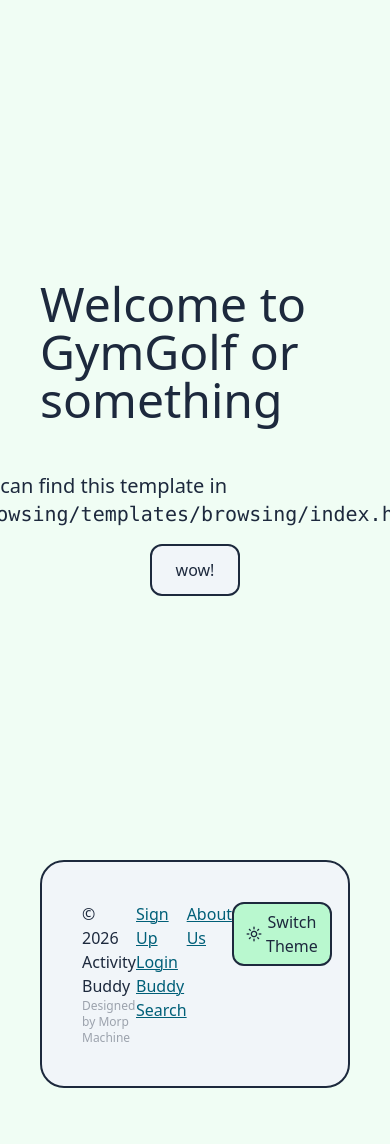
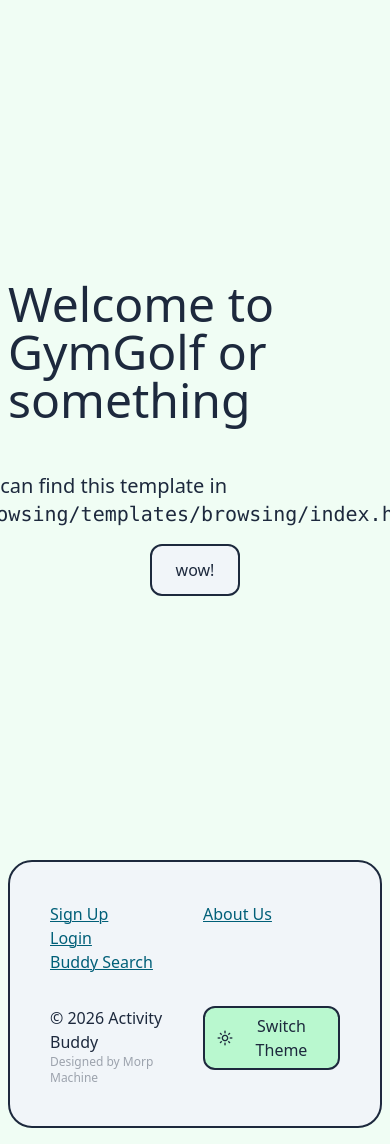
Before and after one commit to evankingca/Activity-Buddy, a Django app: page / in a window 390 px wide; the page is wider, and only the part inside the window is pictured. Before the commit the page ends 1088 px from the top of that part, so only its background shows below. Run offline with Django 5.2, Linux system fonts and the light colour scheme; some libraries are stand-ins or nearby versions.

Commit message:
Make header and footer responsive

```diff
--- a/browsing/static/browsing/javascript/navbar.js
+++ b/browsing/static/browsing/javascript/navbar.js
@@ -1,13 +1,19 @@
+const navbar = document.getElementById("navbar")
+const bergieMenu = document.getElementById("bergieMenu")
+
 function navbar_scrollbar() {
     let prevScrollPos = window.pageYOffset;
     const header = document.getElementById("header")
     window.addEventListener("scroll", () => {
         let currentScrollPos = window.pageYOffset;
+        if (!navbar.classList.contains("collapsed")) {
+            navbar.classList.add("collapsed")
+        }
         if (prevScrollPos > currentScrollPos) {
             header.classList.add("top-0");
-            header.classList.remove("-top-24");
+            header.classList.remove("-top-28");
         } else {
-            header.classList.add("-top-24");
+            header.classList.add("-top-28");
             header.classList.remove("top-0");
         }
         prevScrollPos = currentScrollPos;
@@ -15,3 +21,11 @@
 }
 
 window.addEventListener("load", navbar_scrollbar());
+
+bergieMenu.addEventListener("click", () => {
+    if (navbar.classList.contains("collapsed")) {
+        navbar.classList.remove("collapsed")
+    } else {
+        navbar.classList.add("collapsed")
+    }
+})
--- a/browsing/templates/browsing/base.html
+++ b/browsing/templates/browsing/base.html
@@ -7,7 +7,7 @@
     <meta name="viewport" content="width=device-width, initial-scale=1.0">
     <title>{% block title %}Activity Buddy{% endblock %}</title>
     <link rel="stylesheet"
-        href="https://fonts.googleapis.com/css2?family=Material+Symbols+Outlined:opsz,wght,FILL,GRAD@20..48,100..700,0..1,-50..200&icon_names=dark_mode,light_mode" />
+        href="https://fonts.googleapis.com/css2?family=Material+Symbols+Outlined:opsz,wght,FILL,GRAD@20..48,100..700,0..1,-50..200&icon_names=dark_mode,light_mode,menu" />
     {% load static %}
     <link rel="icon" href="{% static 'browsing/images/siteIcons/favicon.ico' %}" type="image/x-icon" sizes="any">
     <link rel="icon" href="{% static 'browsing/images/siteIcons/favicon16.png' %}" type="image/png" sizes="16x16">
@@ -20,17 +20,23 @@
     {% block extra_head %}{% endblock %}
 </head>
 
-<body class="text-text bg-bg py-4 px-10">
-    <header
-        class="py-4 px-10 fixed w-full top-0 left-0 transition-all duration-120 ease-[cubic-bezier(0.2,1.15,0.4,1.15)]"
-        id="header">
-        <nav
-            class="flex flex-row items-center justify-between gap-2 bg-slate-100 text-text-light py-5 px-7 rounded-3xl h-20 border-2 border-slate-800">
-            <a class="flex flex-row gap-4 items-center h-full" href="/">
-                <img src="{% static 'browsing/svg/logo-plain.svg' %}" class="h-full" alt="">
-                <span class="font-bold text-2xl">Activity Buddy</span>
-            </a>
-            <div class="flex gap-2">
+<body class="text-text bg-bg py-4 sm:px-10 px-2 transition-bounce">
+    <header class="sm:py-4 py-2 sm:px-10 px-2 fixed w-full top-0 left-0 transition-bounce" id="header">
+        <nav class="grid sm:flex bg-slate-100 justify-between sm:items-center text-text-light py-5 px-7 rounded-3xl border-2 border-slate-800 transition-bounce collapsed"
+            id="navbar">
+            <div class="flex justify-between items-center sm:w-fit w-full">
+                <a class="flex flex-row gap-4 items-center h-full" href="/">
+                    <img src="{% static 'browsing/svg/logo-plain.svg' %}" class="h-8" alt="">
+                    <span class="font-bold text-2xl">Activity Buddy</span>
+                </a>
+                <button class="btn btn-secondary sm:hidden!" id="bergieMenu">
+                    <span class="material-symbols-outlined" id="switchThemeButtonIcon">
+                        menu
+                    </span>
+                </button>
+            </div>
+            <hr>
+            <div class="flex sm:flex-row flex-col gap-2 overflow-hidden" id="navbarLinks">
                 <a href="" class="btn btn-primary">Sign Up</a>
                 <a href="" class="btn btn-secondary">Login</a>
             </div>
@@ -42,20 +48,20 @@
         {% endblock %}
     </main>
 
-    <footer class="card flex justify-between">
-        <div>
+    <footer class="card sm:flex sm:gap-2 grid grid-cols-2 gap-y-8 gap-x-4 justify-between max-w-3xl mx-auto">
+        <div class="sm:order-0 order-2">
             <p>&copy; 2026 Activity Buddy</p>
             <p class="text-xs text-text/40 dark:text-text/15">Designed by Morp Machine</p>
         </div>
-        <ul>
+        <ul class="sm:order-0 order-0">
             <li><a class="link" href="">Sign Up</a></li>
             <li><a class="link" href="">Login</a></li>
             <li><a class="link" href="">Buddy Search</a></li>
         </ul>
-        <ul>
+        <ul class="sm:order-0 order-1">
             <li><a class="link" href="">About Us</a></li>
         </ul>
-        <button class="btn btn-sm btn-secondary flex flex-row" id="switchThemeButton">
+        <button class="btn btn-sm btn-secondary flex flex-row sm:order-0 order-3" id="switchThemeButton">
             <span class="material-symbols-outlined text-base!" id="switchThemeButtonIcon">
                 light_mode
             </span>Switch Theme
--- a/tailwindApp/static/css/dist/styles.css
+++ b/tailwindApp/static/css/dist/styles.css
@@ -26,6 +26,7 @@
     --color-gray-50: oklch(98.5% 0.002 247.839);
     --color-black: #000;
     --spacing: 0.25rem;
+    --container-3xl: 48rem;
     --text-xs: 0.75rem;
     --text-xs--line-height: calc(1 / 0.75);
     --text-base: 1rem;
@@ -40,8 +41,6 @@
     --tracking-normal: 0em;
     --leading-normal: 1.5;
     --radius-3xl: 1.5rem;
-    --default-transition-duration: 150ms;
-    --default-transition-timing-function: cubic-bezier(0.4, 0, 0.2, 1);
     --default-font-family: var(--font-sans);
     --default-mono-font-family: var(--font-mono);
     --color-bg: var(--bg);
@@ -211,14 +210,26 @@
   .static {
     position: static;
   }
-  .-top-24 {
-    top: calc(var(--spacing) * -24);
+  .-top-28 {
+    top: calc(var(--spacing) * -28);
   }
   .top-0 {
     top: calc(var(--spacing) * 0);
   }
   .left-0 {
     left: calc(var(--spacing) * 0);
+  }
+  .order-0 {
+    order: 0;
+  }
+  .order-1 {
+    order: 1;
+  }
+  .order-2 {
+    order: 2;
+  }
+  .order-3 {
+    order: 3;
   }
   .container {
     width: 100%;
@@ -260,8 +271,11 @@
   .flex {
     display: flex;
   }
-  .h-20 {
-    height: calc(var(--spacing) * 20);
+  .grid {
+    display: grid;
+  }
+  .h-8 {
+    height: calc(var(--spacing) * 8);
   }
   .h-full {
     height: 100%;
@@ -271,6 +285,12 @@
   }
   .w-full {
     width: 100%;
+  }
+  .max-w-3xl {
+    max-width: var(--container-3xl);
+  }
+  .grid-cols-2 {
+    grid-template-columns: repeat(2, minmax(0, 1fr));
   }
   .flex-col {
     flex-direction: column;
@@ -293,6 +313,15 @@
   .gap-4 {
     gap: calc(var(--spacing) * 4);
   }
+  .gap-x-4 {
+    column-gap: calc(var(--spacing) * 4);
+  }
+  .gap-y-8 {
+    row-gap: calc(var(--spacing) * 8);
+  }
+  .overflow-hidden {
+    overflow: hidden;
+  }
   .rounded-3xl {
     border-radius: var(--radius-3xl);
   }
@@ -312,11 +341,14 @@
   .bg-slate-100 {
     background-color: var(--color-slate-100);
   }
+  .px-2 {
+    padding-inline: calc(var(--spacing) * 2);
+  }
   .px-7 {
     padding-inline: calc(var(--spacing) * 7);
   }
-  .px-10 {
-    padding-inline: calc(var(--spacing) * 10);
+  .py-2 {
+    padding-block: calc(var(--spacing) * 2);
   }
   .py-4 {
     padding-block: calc(var(--spacing) * 4);
@@ -506,6 +570,29 @@
   border-radius: var(--radius-3xl);
   padding: calc(var(--spacing) * 10);
 }
+.transition-bounce {
+  transition-property: padding margin top bottom left right grid-template-rows;
+  transition-duration: .12s;
+  transition-timing-function: cubic-bezier(0.2, 1.15, 0.4, 1.15);
+}
+#navbar {
+  grid-template-columns: 1fr;
+  grid-template-rows: min-content min-content 1fr;
+  gap: 16px;
+}
+#navbar #navbarLinks {
+  visibility: visible;
+}
+#navbar.collapsed {
+  grid-template-rows: min-content 0fr 0fr;
+  gap: 0px;
+}
+#navbar.collapsed hr {
+  visibility: hidden;
+}
+#navbar.collapsed #navbarLinks {
+  visibility: invisible;
+}
 @property --tw-border-style {
   syntax: "*";
   inherits: false;
@@ -523,14 +610,6 @@
   syntax: "*";
   inherits: false;
 }
-@property --tw-duration {
-  syntax: "*";
-  inherits: false;
-}
-@property --tw-ease {
-  syntax: "*";
-  inherits: false;
-}
 @layer properties {
   @supports ((-webkit-hyphens: none) and (not (margin-trim: inline))) or ((-moz-orient: inline) and (not (color:rgb(from red r g b)))) {
     *, ::before, ::after, ::backdrop {
@@ -538,8 +617,6 @@
       --tw-leading: initial;
       --tw-font-weight: initial;
       --tw-tracking: initial;
-      --tw-duration: initial;
-      --tw-ease: initial;
     }
   }
 }
```
Also changed, not shown: other parts of tailwindApp/static/css/dist/styles.css (+43 -11 lines), tailwindApp/static_src/src/styles.css (+30 -1 lines).
